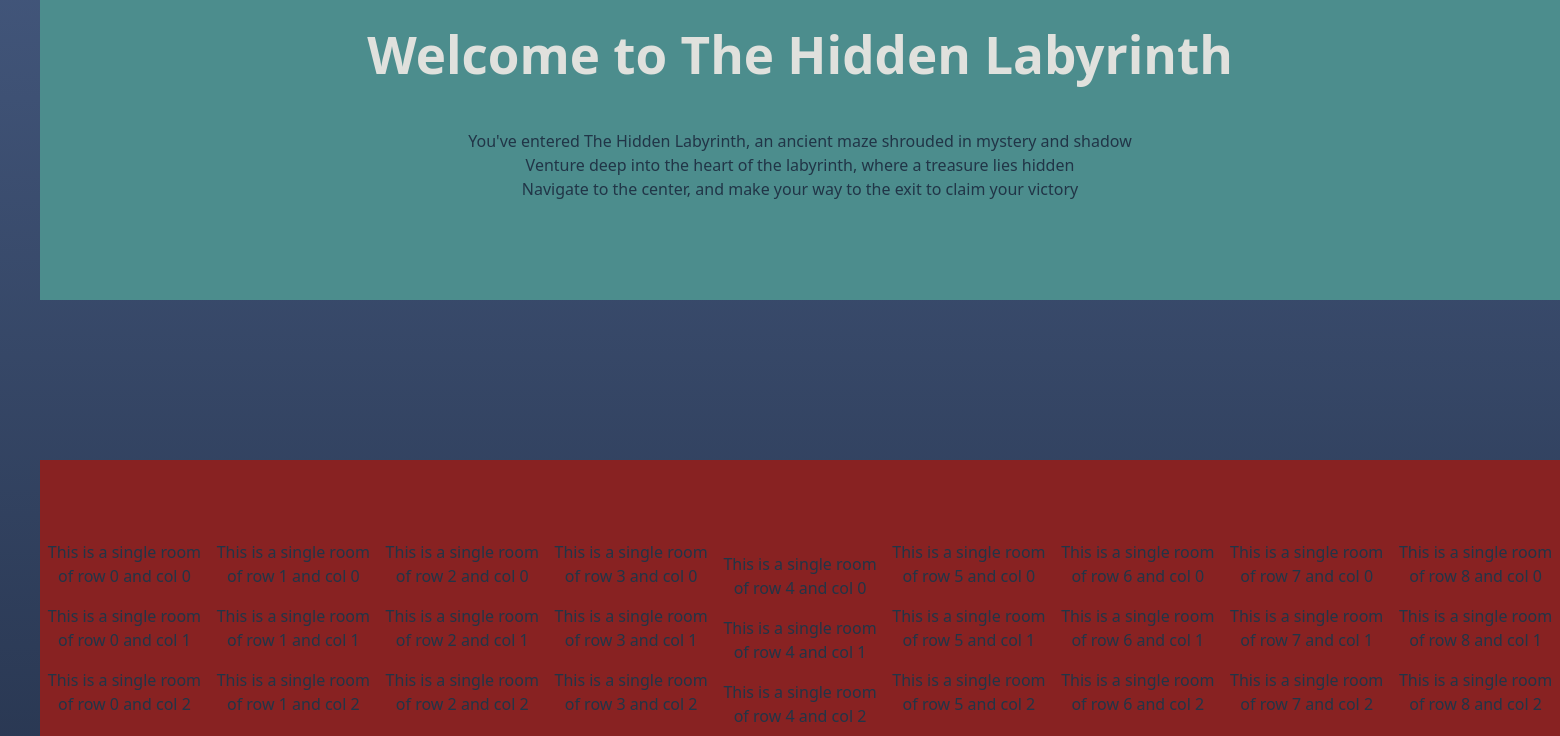
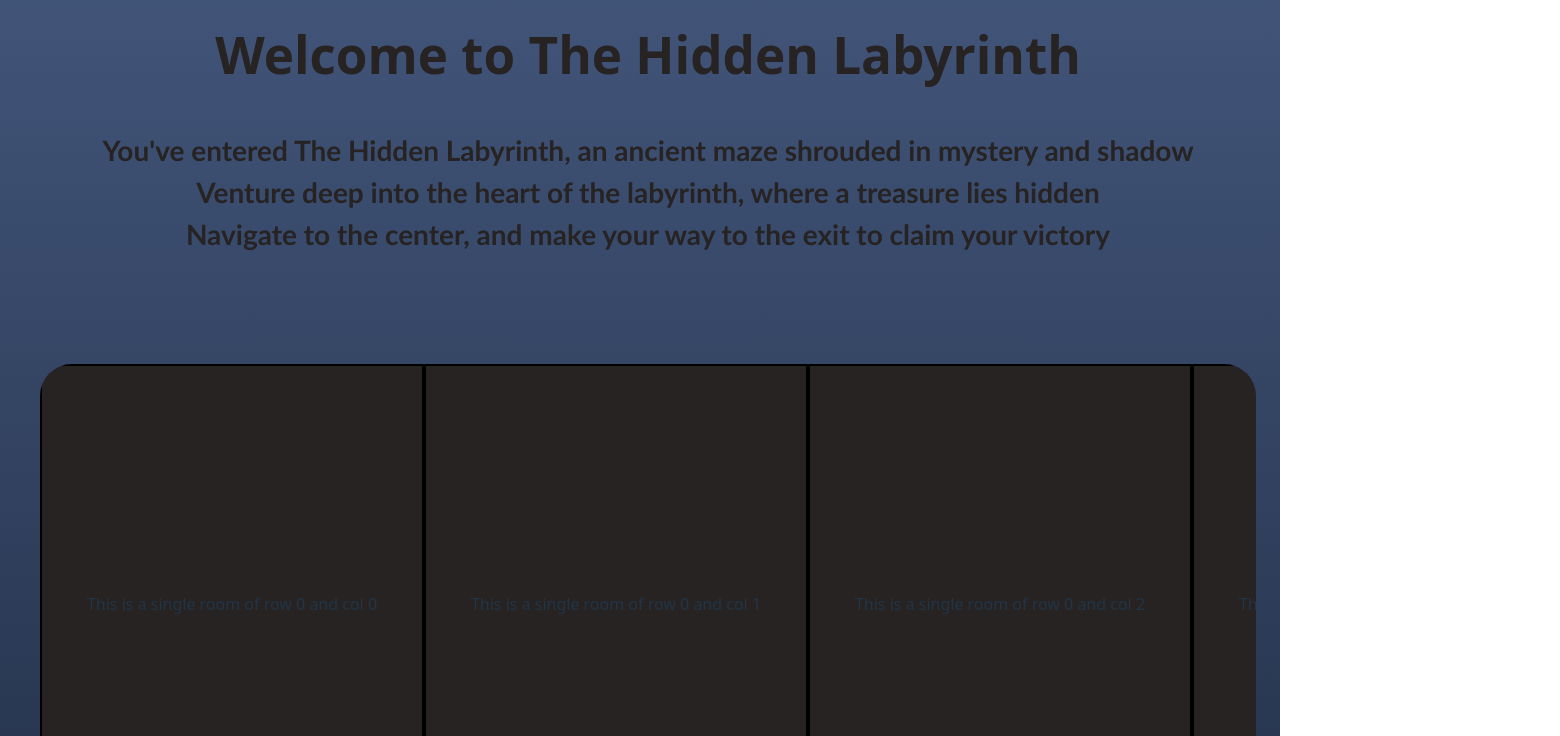
Before and after one commit to 019-Abhi/Labyrinth, a React (Vite) app: page / in a window 1280 px wide. Shown: the part 60-796 px from the top of the page, 1560 px wide, since content can reach past the window. Built offline with nearby package versions, Linux system fonts and the light colour scheme.

Commit message:
Update App.css

```diff
--- a/src/App.css
+++ b/src/App.css
@@ -12,8 +12,16 @@ body, html{
   margin: 0;
   padding: 0;
   height: fit-content;
+  width: auto;
 
 }
+
+.body, html::-webkit-scrollbar{
+
+  display: none;
+
+}
+
 
 .Outer_Box, .Intro_Box, .heading{
 
@@ -26,20 +34,33 @@ body, html{
 .Outer_Box{
 
 
-  height: 90vh;
-  width: 190vh;
+  height: 98vh;
+  width: 95vw;
 
   margin: 5vh;
-  margin-top: 20vh;
+  margin-top: 8vh;
+  margin-bottom: 1.5vh;
 
   background-color: rgb(136, 34, 34);
 
+  display: flex;
+  flex-direction: column;
+  justify-content: flex-start;
+  align-items: flex-start;
+
+  overflow-x : scroll;
+  overflow-y: scroll;
+
+  border-radius: 4vh;
+
+
 }
+
+
 
 .Intro_Box{
 
-  background-color: rgb(76, 141, 141);
-  width : 190vh;
+  width : 95vw;
   height: 40vh;
   margin: 5vh;
 
@@ -49,6 +70,36 @@ body, html{
 .Intro_Box .heading{
 
   height: 10vh;
-  color: #E0E1DD;
+  color: #272323;
 
 }
+
+.Intro_Box .Intro_Text{
+
+  color: #272323;
+  font-size: 3.5vh;
+  font-family:'Trebuchet MS', 'Lucida Sans Unicode', 'Lucida Grande', 'Lucida Sans', Arial, sans-serif;
+  font-weight: bolder;
+
+}
+
+.Room{
+
+  height : 60vh;
+  width: 30vw;
+
+  background-color: #272323;
+
+  box-sizing: border-box;
+  display: flex;
+  align-items: center;
+  justify-content: center;
+
+  border: 2px solid #000000;
+  flex-shrink: 0;
+
+}
+
+.row {
+  display: flex; /* Arrange rooms in a row */
+}
```
